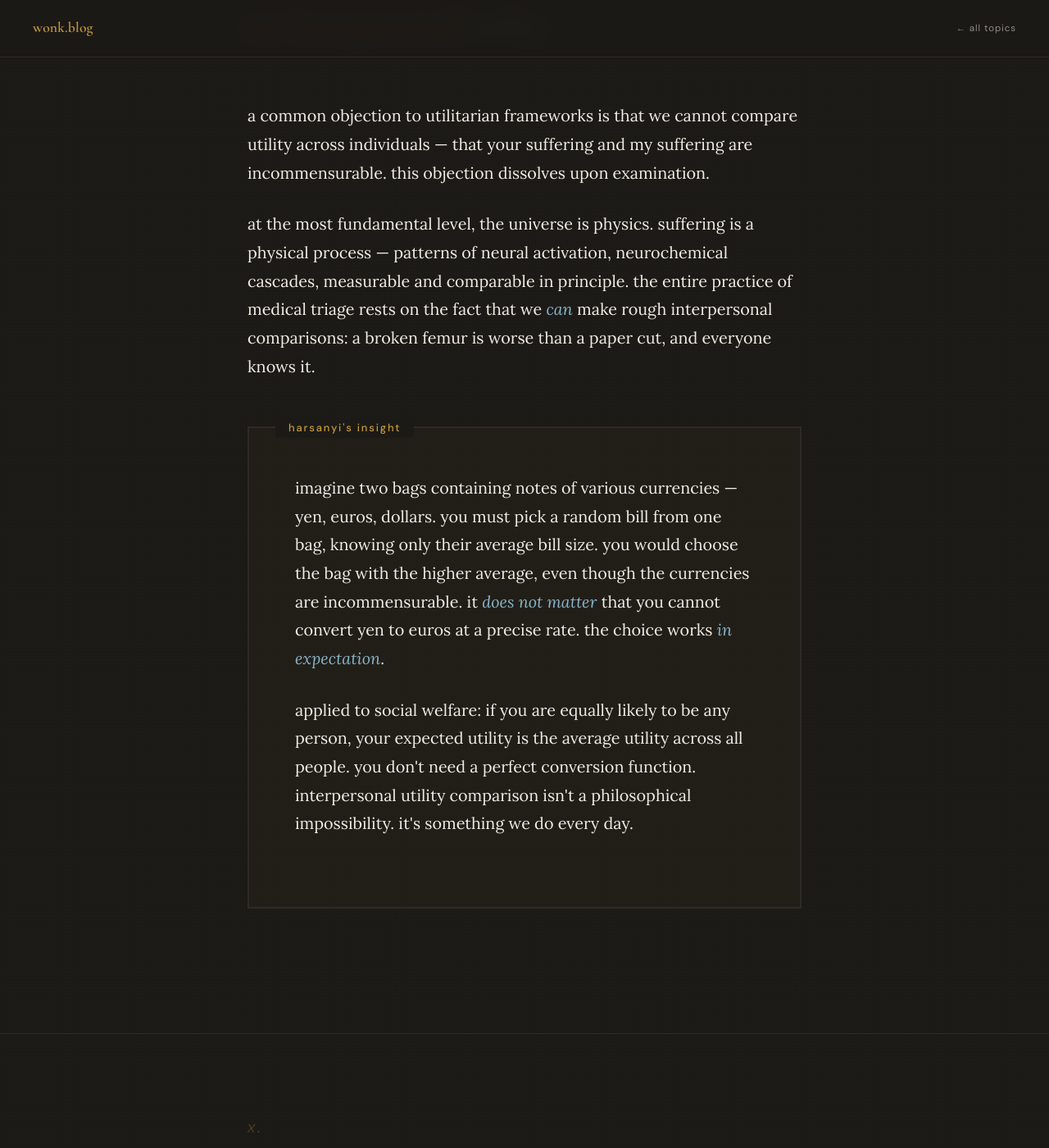
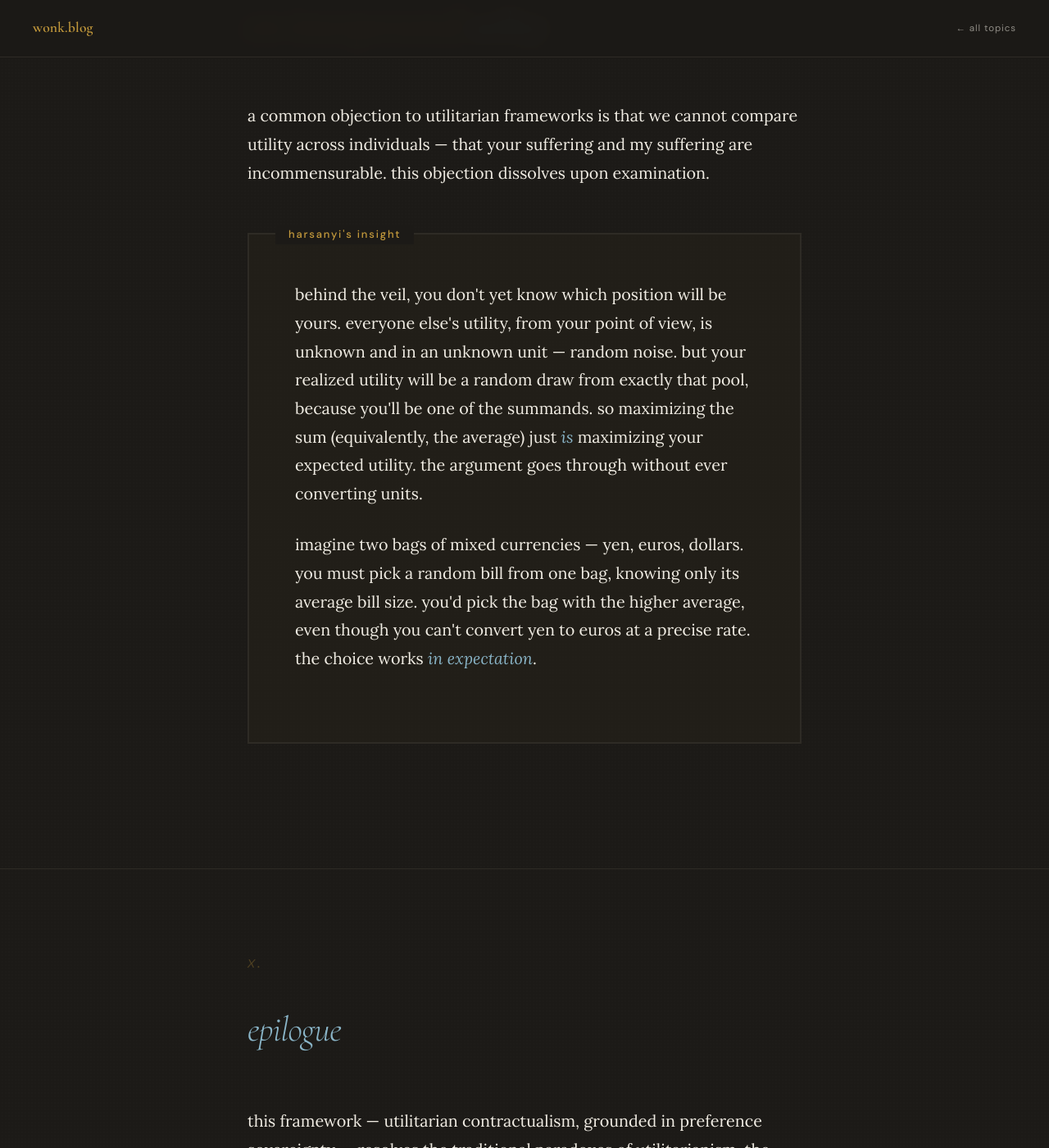
Before and after one commit to ClayShentrup/wonk.blog, a Jekyll site: the page built from _articles/ethics.html, in a window 1280 px wide and 1400 px high, scrolled down 18086 px. Shown: the whole window at 82% size. Built offline with Jekyll 4.4.1, drawn with Linux system fonts in a browser that asks for light colours.

Commit message:
Rewrite harsanyi appendix around random-noise framing
The bag-of-currencies analogy is still there as illustration, but the
lead argument is now: behind the veil, you are going to be one of the
summands, so maximizing the sum just is maximizing your expected
utility. no unit conversion required. this is stronger than the
physicalist "universe is physics" argument, which was technically true
but demanded the reader accept a counter-intuitive premise, so cut it.

Co-Authored-By: Claude Opus 4.7 (1M context) <noreply@anthropic.com>

```diff
--- a/_articles/ethics.html
+++ b/_articles/ethics.html
@@ -245,11 +245,9 @@ year: 2025
 
     <p>a common objection to utilitarian frameworks is that we cannot compare utility across individuals — that your suffering and my suffering are incommensurable. this objection dissolves upon examination.</p>
 
-    <p>at the most fundamental level, the universe is physics. suffering is a physical process — patterns of neural activation, neurochemical cascades, measurable and comparable in principle. the entire practice of medical triage rests on the fact that we <em class="text-emphasis">can</em> make rough interpersonal comparisons: a broken femur is worse than a paper cut, and everyone knows it.</p>
-
     <div class="box-labeled" data-label="harsanyi's insight">
-      <p>imagine two bags containing notes of various currencies — yen, euros, dollars. you must pick a random bill from one bag, knowing only their average bill size. you would choose the bag with the higher average, even though the currencies are incommensurable. it <em class="text-emphasis">does not matter</em> that you cannot convert yen to euros at a precise rate. the choice works <em class="text-emphasis">in expectation</em>.</p>
-      <p>applied to social welfare: if you are equally likely to be any person, your expected utility is the average utility across all people. you don't need a perfect conversion function. interpersonal utility comparison isn't a philosophical impossibility. it's something we do every day.</p>
+      <p>behind the veil, you don't yet know which position will be yours. everyone else's utility, from your point of view, is unknown and in an unknown unit — random noise. but your realized utility will be a random draw from exactly that pool, because you'll be one of the summands. so maximizing the sum (equivalently, the average) just <em class="text-emphasis">is</em> maximizing your expected utility. the argument goes through without ever converting units.</p>
+      <p>imagine two bags of mixed currencies — yen, euros, dollars. you must pick a random bill from one bag, knowing only its average bill size. you'd pick the bag with the higher average, even though you can't convert yen to euros at a precise rate. the choice works <em class="text-emphasis">in expectation</em>.</p>
     </div>
   </div>
 </div>
```
